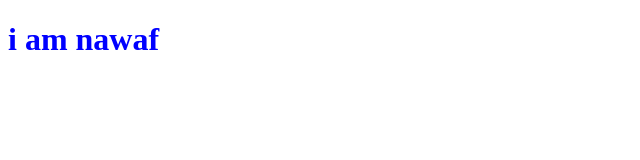
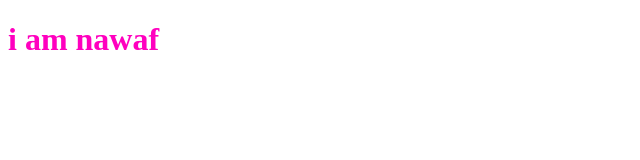
Before and after one commit to barnaf/project, a plain HTML site: page index.html in a window 1280 px wide. Shown: the whole page, without its empty margins (0-640 px from the left). Drawn offline with Linux system fonts and the light colour scheme.

Commit message:
here chaing file style.css

```diff
--- a/style.css
+++ b/style.css
@@ -1,3 +1,3 @@
 h1{
-    color:rgb(0, 0, 255)
+    color:rgb(255, 0, 191)
 }
```
